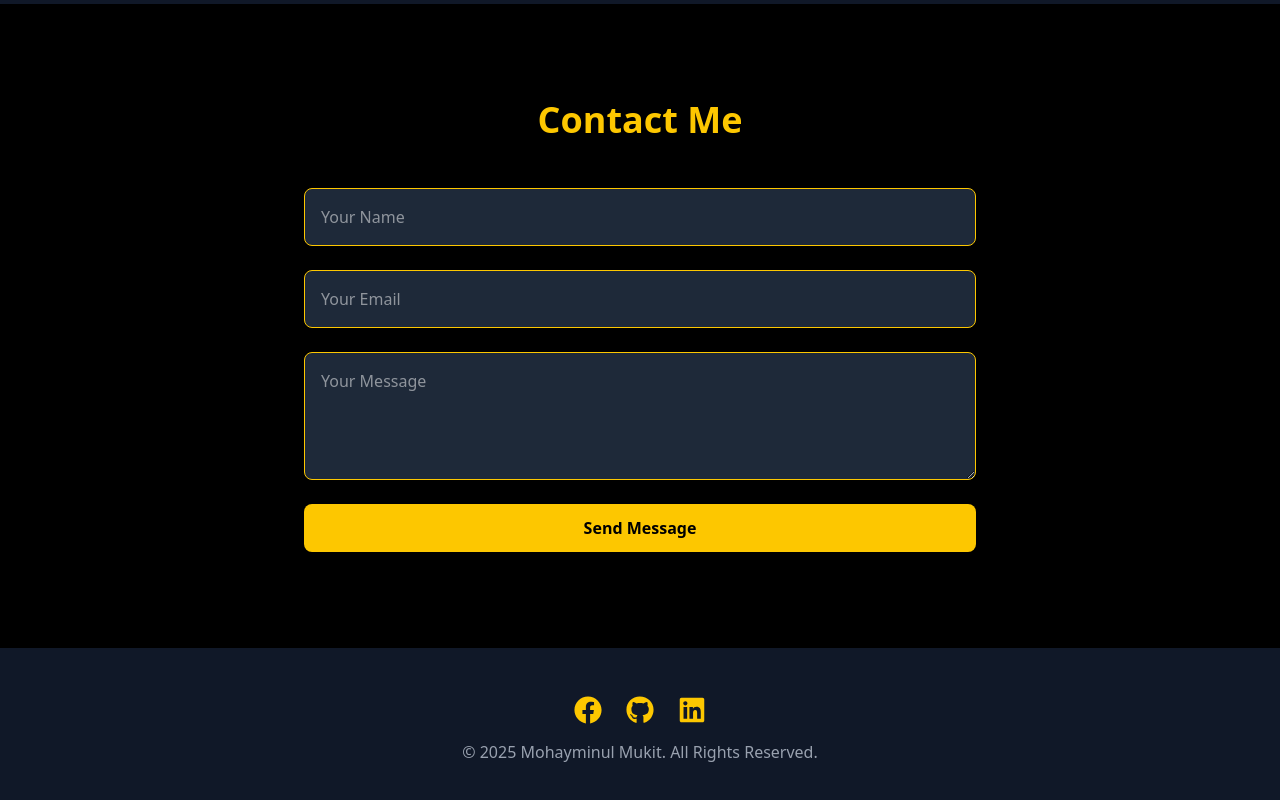
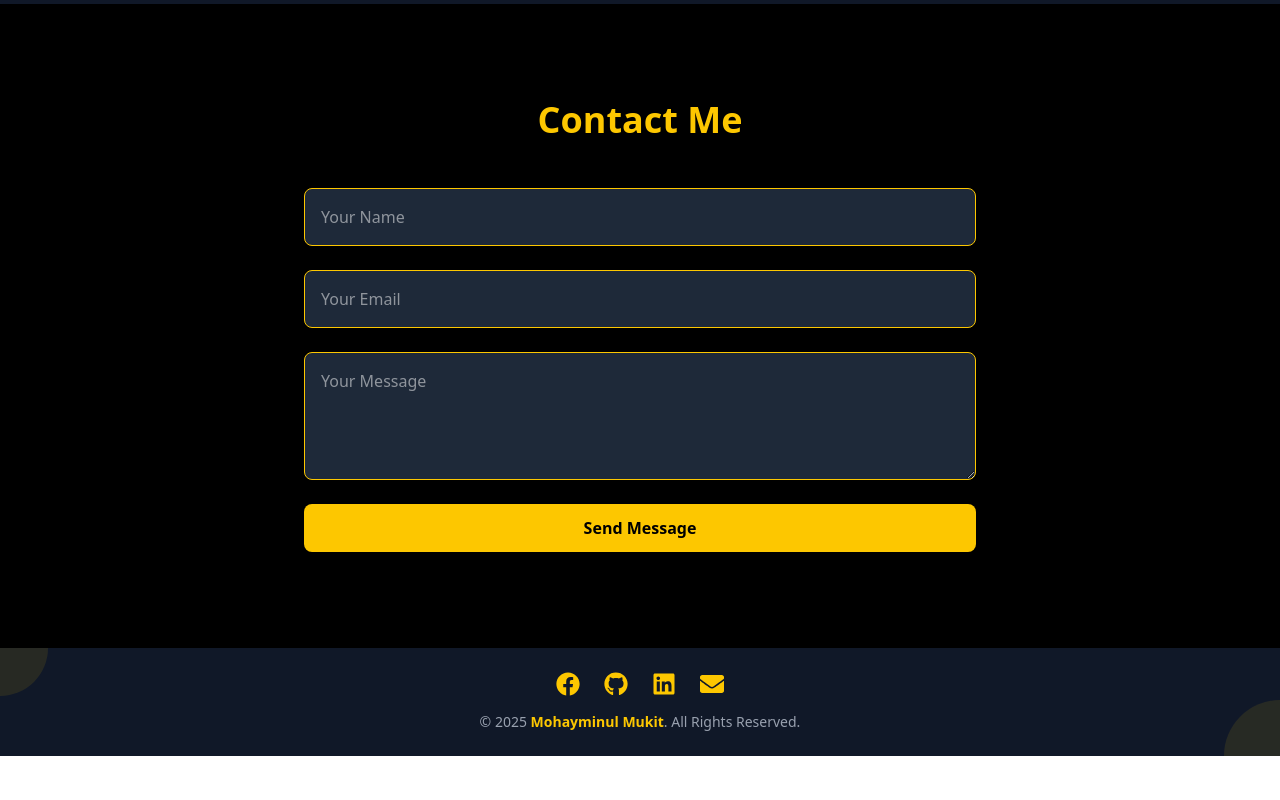
Before and after one commit to mukit-blaster/myPortfolio, a React (Vite) app: page / in a window 1280 px wide. Shown: the part 3711-4511 px from the top of the page. After the commit the page ends 4467 px from the top, so only its background shows below. Built offline with nearby package versions, Linux system fonts and the light colour scheme.

Commit message:
Improved Footer section

```diff
--- a/src/components/Footer.jsx
+++ b/src/components/Footer.jsx
@@ -1,15 +1,50 @@
 import React from 'react';
-import { FaFacebook, FaGithub, FaLinkedin } from 'react-icons/fa';
+import { FaFacebook, FaGithub, FaLinkedin, FaEnvelope } from 'react-icons/fa';
 
 export default function Footer() {
   return (
-    <footer className="bg-gray-900 py-12 text-center">
+    <footer className="bg-gray-900 py-6 text-center relative overflow-hidden">
+      <div className="absolute top-0 left-0 w-24 h-24 bg-yellow-400 opacity-10 rounded-full -translate-x-1/2 -translate-y-1/2"></div>
+      <div className="absolute bottom-0 right-0 w-28 h-28 bg-yellow-400 opacity-10 rounded-full translate-x-1/2 translate-y-1/2"></div>
+
+      {/* Social Icons */}
       <div className="flex justify-center space-x-6 mb-4">
-        <a href="#"><FaFacebook size={28} className="text-yellow-400 hover:text-white transition" /></a>
-        <a href="#"><FaGithub size={28} className="text-yellow-400 hover:text-white transition" /></a>
-        <a href="#"><FaLinkedin size={28} className="text-yellow-400 hover:text-white transition" /></a>
+        <a
+          href="https://www.facebook.com/mohayminul.mukit"
+          target="_blank"
+          rel="noopener noreferrer"
+          className="transform hover:scale-125 transition-transform duration-300"
+        >
+          <FaFacebook size={24} className="text-yellow-400 hover:text-white" />
+        </a>
+        <a
+          href="https://github.com/mukit-blaster"
+          target="_blank"
+          rel="noopener noreferrer"
+          className="transform hover:scale-125 transition-transform duration-300"
+        >
+          <FaGithub size={24} className="text-yellow-400 hover:text-white" />
+        </a>
+        <a
+          href="https://www.linkedin.com/in/mohayminul-mukit"
+          target="_blank"
+          rel="noopener noreferrer"
+          className="transform hover:scale-125 transition-transform duration-300"
+        >
+          <FaLinkedin size={24} className="text-yellow-400 hover:text-white" />
+        </a>
+        <a
+          href="mailto:mohyminulmukit@gmail.com"
+          className="transform hover:scale-125 transition-transform duration-300"
+        >
+          <FaEnvelope size={24} className="text-yellow-400 hover:text-white" />
+        </a>
       </div>
-      <p className="text-gray-400">© 2025 Mohayminul Mukit. All Rights Reserved.</p>
+
+      {/* Footer Text */}
+      <p className="text-gray-400 text-sm">
+        © 2025 <span className="text-yellow-400 font-semibold">Mohayminul Mukit</span>. All Rights Reserved.
+      </p>
     </footer>
   );
 }
```
